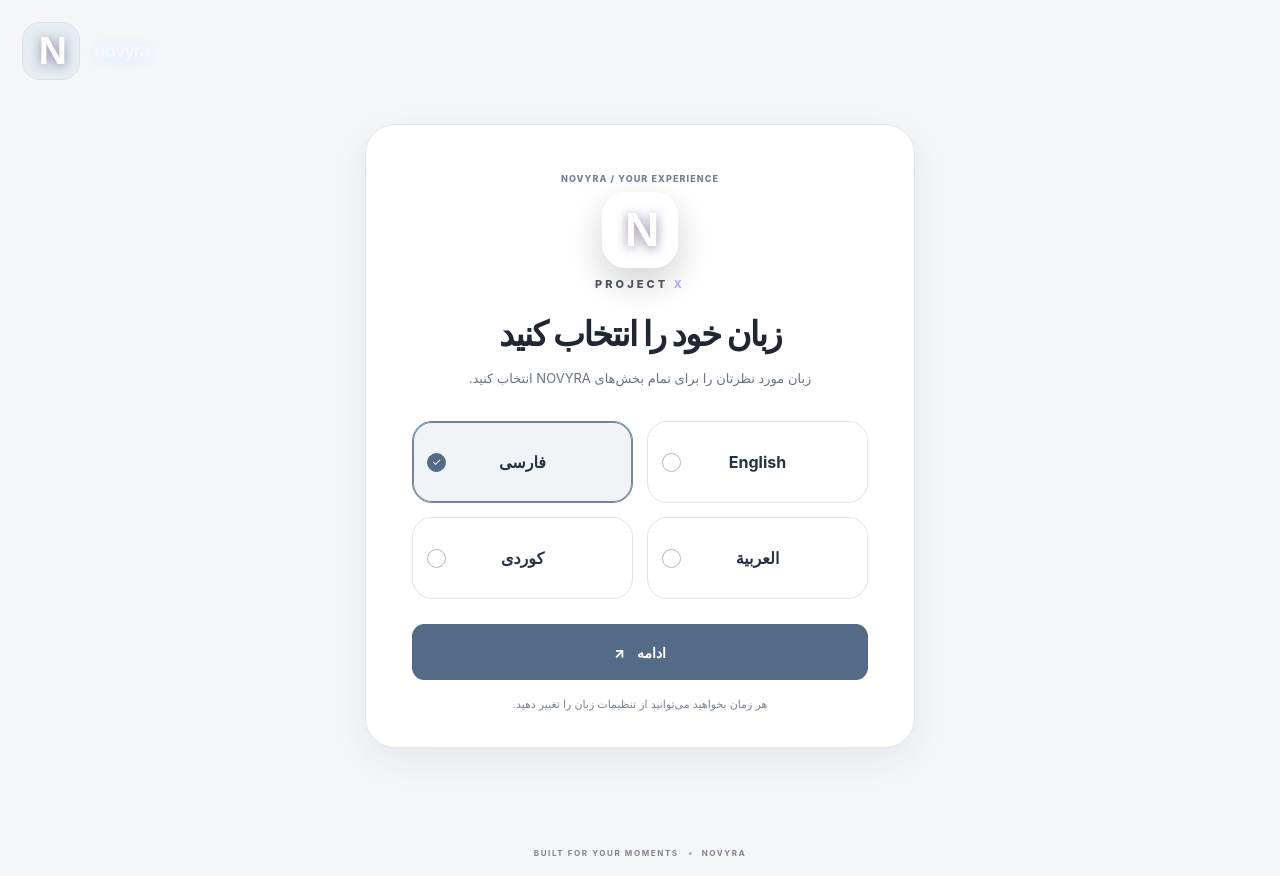
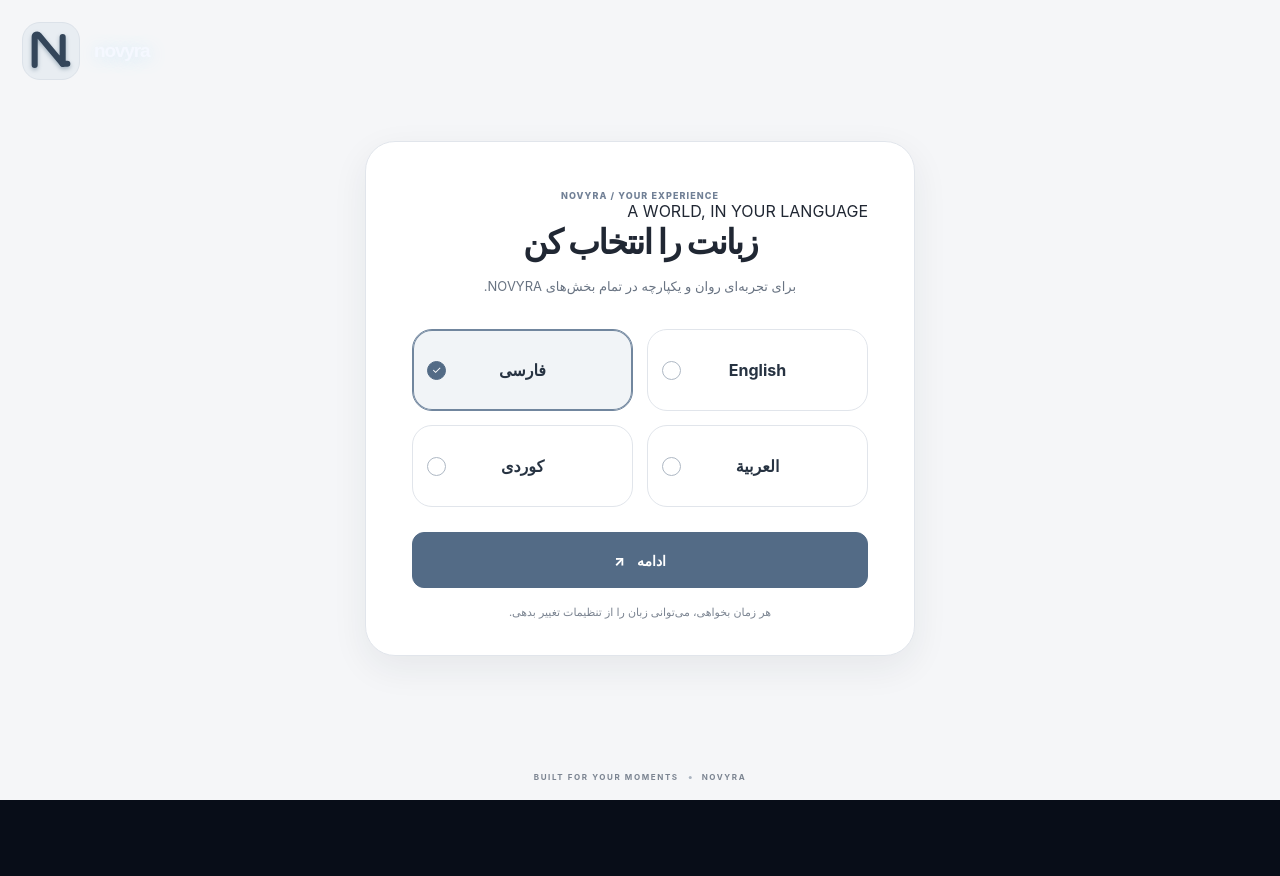
Before and after one commit to shrkoo/project-x-preview., a Next.js app: page / in a window 1280 px wide. After the commit the page ends 800 px from the top, so only its background shows below. Built offline with nearby package versions, Linux system fonts and the light colour scheme.

Commit message:
Refresh NOVYRA language onboarding identity

```diff
--- a/app/components/Onboarding.tsx
+++ b/app/components/Onboarding.tsx
@@ -11,7 +11,7 @@ type Mode = "login" | "signup";
 
 const copy: Record<Language, Record<string, string>> = {
   en: {
-    choose: "Choose your language", chooseSub: "Select the language you want to use across NOVYRA.",
+    choose: "Choose your language", chooseSub: "A calm, seamless experience across every part of NOVYRA.",
     continue: "Continue", languageNote: "You can change this anytime in Settings.",
     welcome: "Welcome to NOVYRA", welcomeSub: "Your people. Your moments. Your world.",
     signIn: "Sign in", create: "Create account", loginTitle: "Welcome back", signupTitle: "Create your account",
@@ -30,8 +30,8 @@ const copy: Record<Language, Record<string, string>> = {
     missingName: "Enter your name.", photoError: "Choose an image file smaller than 8 MB."
   },
   fa: {
-    choose: "زبان خود را انتخاب کنید", chooseSub: "زبان مورد نظرتان را برای تمام بخش‌های NOVYRA انتخاب کنید.",
-    continue: "ادامه", languageNote: "هر زمان بخواهید می‌توانید از تنظیمات زبان را تغییر دهید.",
+    choose: "زبانت را انتخاب کن", chooseSub: "برای تجربه‌ای روان و یکپارچه در تمام بخش‌های NOVYRA.",
+    continue: "ادامه", languageNote: "هر زمان بخواهی، می‌توانی زبان را از تنظیمات تغییر بدهی.",
     welcome: "به NOVYRA خوش آمدید", welcomeSub: "دوستان شما، لحظه‌های شما، دنیای شما.",
     signIn: "ورود", create: "ساخت حساب", loginTitle: "خوش برگشتید", signupTitle: "حساب خود را بسازید",
     loginSub: "برای ورود به فضای خود وارد حساب شوید.", signupSub: "چند اطلاعات ساده وارد کنید تا فضای شما آماده شود.",
@@ -49,7 +49,7 @@ const copy: Record<Language, Record<string, string>> = {
     missingName: "نام خود را وارد کنید.", photoError: "یک تصویر کوچک‌تر از ۸ مگابایت انتخاب کنید."
   },
   ar: {
-    choose: "اختر لغتك", chooseSub: "اختر اللغة التي تريد استخدامها في جميع أنحاء NOVYRA.",
+    choose: "اختر لغتك", chooseSub: "تجربة هادئة وسلسة في جميع أقسام NOVYRA.",
     continue: "متابعة", languageNote: "يمكنك تغيير اللغة لاحقاً من الإعدادات.",
     welcome: "مرحباً بك في NOVYRA", welcomeSub: "أصدقاؤك، لحظاتك، عالمك.",
     signIn: "تسجيل الدخول", create: "إنشاء حساب", loginTitle: "مرحباً بعودتك", signupTitle: "أنشئ حسابك",
@@ -68,7 +68,7 @@ const copy: Record<Language, Record<string, string>> = {
     missingName: "أدخل اسمك.", photoError: "اختر صورة يقل حجمها عن ٨ ميغابايت."
   },
   ku: {
-    choose: "زمانی خۆت هەڵبژێرە", chooseSub: "زمانی بەکارهێنانی هەموو بەشەکانی NOVYRA هەڵبژێرە.",
+    choose: "زمانی خۆت هەڵبژێرە", chooseSub: "بۆ ئەزموونێکی ئارام و یەکگرتوو لە هەموو بەشەکانی NOVYRA.",
     continue: "بەردەوام بە", languageNote: "دەتوانیت دواتر لە ڕێکخستنەکان زمان بگۆڕیت.",
     welcome: "بەخێربێیت بۆ NOVYRA", welcomeSub: "هاوڕێکانت، ساتەکانت، جیهانی تۆ.",
     signIn: "چوونەژوورەوە", create: "دروستکردنی هەژمار", loginTitle: "بەخێرهاتیتەوە", signupTitle: "هەژمارەکەت دروست بکە",
@@ -91,8 +91,10 @@ const copy: Record<Language, Record<string, string>> = {
 const avatarChoices = ["✦", "🌙", "🦊", "🐼", "🐺", "🦁", "🐸", "🐙", "🪐", "⚡", "🌊", "🦋"];
 
 function NovyraMark() {
-  // Match the exact X monogram used by the live NOVYRA app navigation.
-  return <span className="px-real-brand-mark" aria-hidden="true">N</span>;
+  return <svg viewBox="0 0 48 48" aria-hidden="true" focusable="false">
+    <path d="M10 36V12c0-2 2.4-2.8 3.7-1.3L34 35V12" fill="none" stroke="currentColor" strokeWidth="5.2" strokeLinecap="round" strokeLinejoin="round"/>
+    <path d="M34 35h4" fill="none" stroke="currentColor" strokeWidth="5.2" strokeLinecap="round"/>
+  </svg>;
 }
 function GoogleMark() {
   return <svg viewBox="0 0 48 48" aria-hidden="true"><path fill="#FFC107" d="M43.6 24.5c0-1.4-.1-2.8-.4-4.1H24v7.8h11a9.4 9.4 0 0 1-4.1 6.2v5.1h6.6c3.9-3.6 6.1-8.8 6.1-15Z"/><path fill="#FF3D00" d="M24 44c5.5 0 10.1-1.8 13.5-4.8l-6.6-5.1c-1.8 1.2-4 1.9-6.9 1.9-5.3 0-9.8-3.6-11.4-8.4H5.8v5.2A20 20 0 0 0 24 44Z"/><path fill="#4CAF50" d="M12.6 27.6a12 12 0 0 1 0-7.2v-5.2H5.8a20 20 0 0 0 0 17.6l6.8-5.2Z"/><path fill="#1976D2" d="M24 12.1c3 0 5.7 1 7.8 3.1l5.9-5.9C34.1 6 29.5 4 24 4A20 20 0 0 0 5.8 15.2l6.8 5.2c1.6-4.8 6.1-8.3 11.4-8.3Z"/></svg>;
@@ -315,14 +317,14 @@ export default function Onboarding({ onComplete }: Props) {
   }
 
   return (
-    <main className="px-onboarding" dir={dir} lang={language}>
+    <main className={"px-onboarding" + (stage === "language" ? " px-language-screen" : "")} dir={dir} lang={language}>
       <div className="px-ambient px-ambient-one" /><div className="px-ambient px-ambient-two" />
       <div className="px-glass-orbit px-orbit-one" /><div className="px-glass-orbit px-orbit-two" />
       <header className="px-onboarding-brand"><span className="px-logo"><NovyraMark /></span><span className="px-brand-wordmark">NOVYRA</span></header>
       <section className="px-onboarding-stage">
         {stage === "language" && <div className="px-glass-panel px-language-panel">
           <div className="px-eyebrow">NOVYRA / YOUR EXPERIENCE</div>
-          <div className="px-language-brand-emblem" aria-label="NOVYRA"><span className="px-language-brand-x"><NovyraMark /></span><span className="px-language-brand-name">PROJECT <b>X</b></span></div>
+          <div className="px-language-intro">A WORLD, IN YOUR LANGUAGE</div>
           <h1>{t("choose")}</h1><p className="px-stage-subtitle">{t("chooseSub")}</p>
           <div className="px-language-grid">
             {([
```
